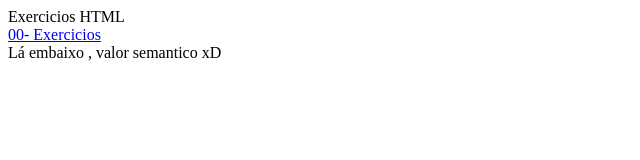
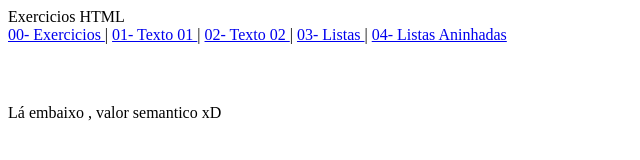
Before and after one commit to lobachaos/JavaScript, a plain HTML site: page Html/index.html in a window 1280 px wide. Shown: the whole page, without its empty margins (0-640 px from the left). Drawn offline with Linux system fonts and the light colour scheme.

Commit message:
Textos e Listas HTML

```diff
--- a/Html/index.html
+++ b/Html/index.html
@@ -3,13 +3,22 @@
 <head>
     <meta charset="UTF-8">
     <title>Exercicios HTML </title>
+    <style>
+        #conteudo{
+            padding: 30px 0;
+        }
+    </style>
 </head>
 <body>
 <header>
     Exercicios HTML
 </header>
 <nav>
-    <a href="exercicios/teste.html"> 00- Exercicios </a>
+    <a href="exercicios/teste.html"> 00- Exercicios </a>|
+    <a href="exercicios/texto1.html"> 01- Texto 01 </a>|
+    <a href="exercicios/texto2.html"> 02- Texto 02 </a>|
+    <a href="exercicios/listas.html"> 03- Listas </a>|
+    <a href="exercicios/listas-aninhadas.html"> 04- Listas Aninhadas </a>
 </nav>
 <section id="conteudo"></section>
 <script>
@@ -17,7 +26,7 @@
         const conteudo = document.getElementById('conteudo')
 
         link.onclick = function (e) {
-            e.preventDefault()
+            e.preventDefault()// para não navegar pro link
             fetch(link.href)// requisiçao AJAX
                 .then(resp => resp.text()) // pega conteudo da pagina html
                 .then(html => conteudo.innerHTML = html)
```
